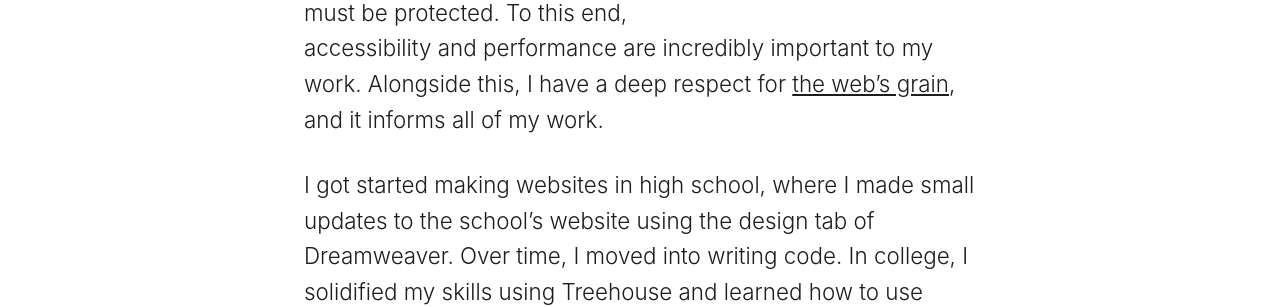
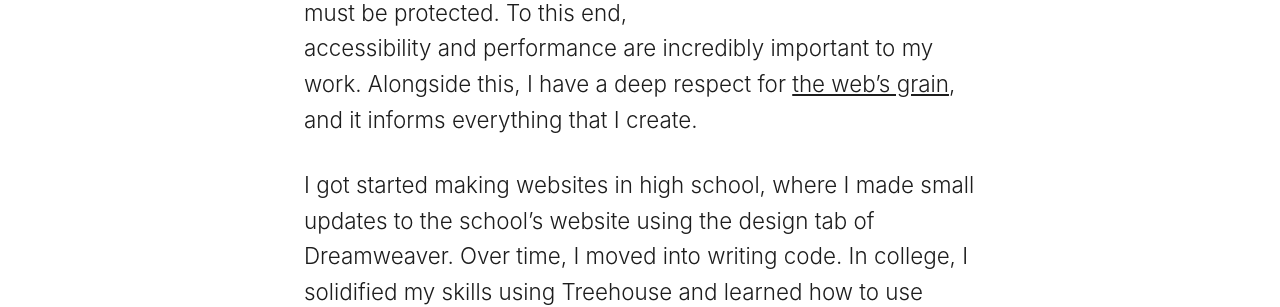
Before and after one commit to samhermes/samhermes.github.io, a Jekyll site: the page built from about.md, in a window 1280 px wide. Shown: the part 447-754 px from the top of the page. Built offline with Jekyll 4.4.1, drawn with Linux system fonts in a browser that asks for light colours.

Commit message:
Little copy edit honey

```diff
--- a/about.md
+++ b/about.md
@@ -6,7 +6,7 @@ title: About
 
 <p class="subhead">I believe in the power of the web to educate, inform, and connect.</p>
 
-We've gotten a little sidetracked, but the web can transform your life in ways previously impossible, and that must be protected. To this end, accessibility and performance are incredibly important to my work. Alongside this, I have a deep respect for [the web's grain](https://frankchimero.com/writing/the-webs-grain/), and it informs all of my work.
+We've gotten a little sidetracked, but the web can transform your life in ways previously impossible, and that must be protected. To this end, accessibility and performance are incredibly important to my work. Alongside this, I have a deep respect for [the web's grain](https://frankchimero.com/writing/the-webs-grain/), and it informs everything that I create.
 
 I got started making websites in high school, where I made small updates to the school's website using the design tab of Dreamweaver. Over time, I moved into writing code. In college, I solidified my skills using Treehouse and learned how to use WordPress to deliver client websites.
 
```
